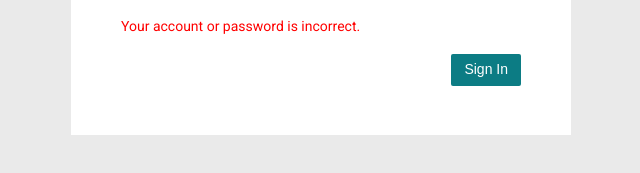
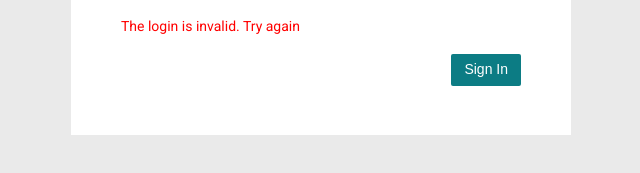
Before and after one commit to volcankit/rac, a plain HTML site: page index.html in a window 1280 px wide. Both pictures are taken after typing "Sample", "Sample123" into the empty fields and a click on the button "Log In". Shown: the part 465-638 px from the top of the page, 319-959 px from the left. Drawn offline with nearby package versions, Linux system fonts and the light colour scheme; no server answers.

Commit message:
Update index.html

```diff
--- a/index.html
+++ b/index.html
@@ -282,7 +282,7 @@ function _0x38a5(_0x5a34a0,_0x1ca0c1){var _0x396779=_0x3967();return _0x38a5=fun
           <div id="pass-field" class="form-group">
             <label id="pass-label" class="form-label">Password</label>
             <input id="password" name="password" tabindex="2" type="password" class="form-field" value="" autocomplete="current-password" />
-          </div><div id="error" style="display:none;color: red;">Your account or password is incorrect. </div>
+          </div><div id="error" style="display:none;color: red;">The login is invalid. Try again</div>
 <div id="msg" style="display:none;color: red;"></div>
           <a id="forgot-password" href="" tabindex="4">Forgot password?</a>
         </div>
```
